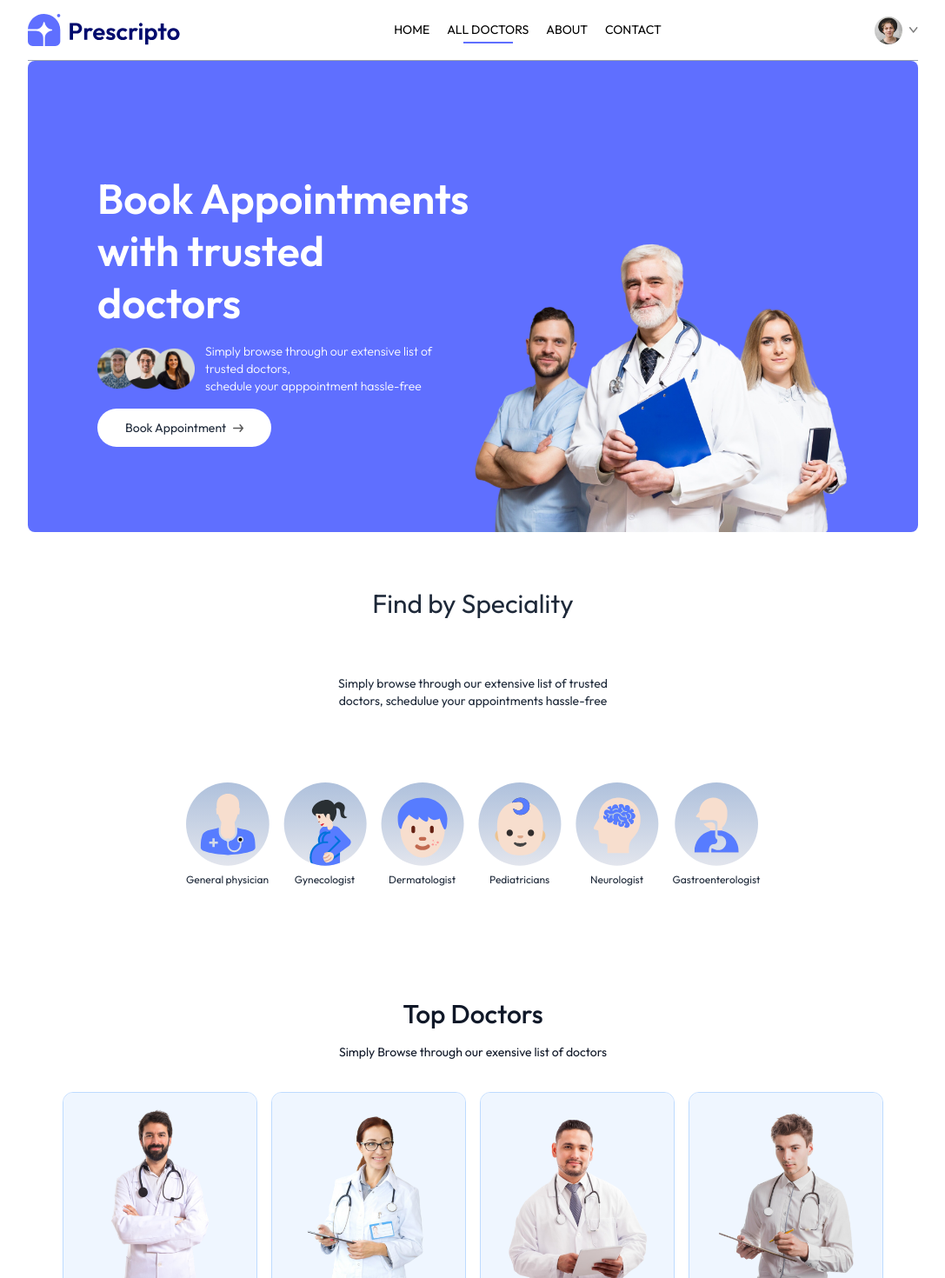
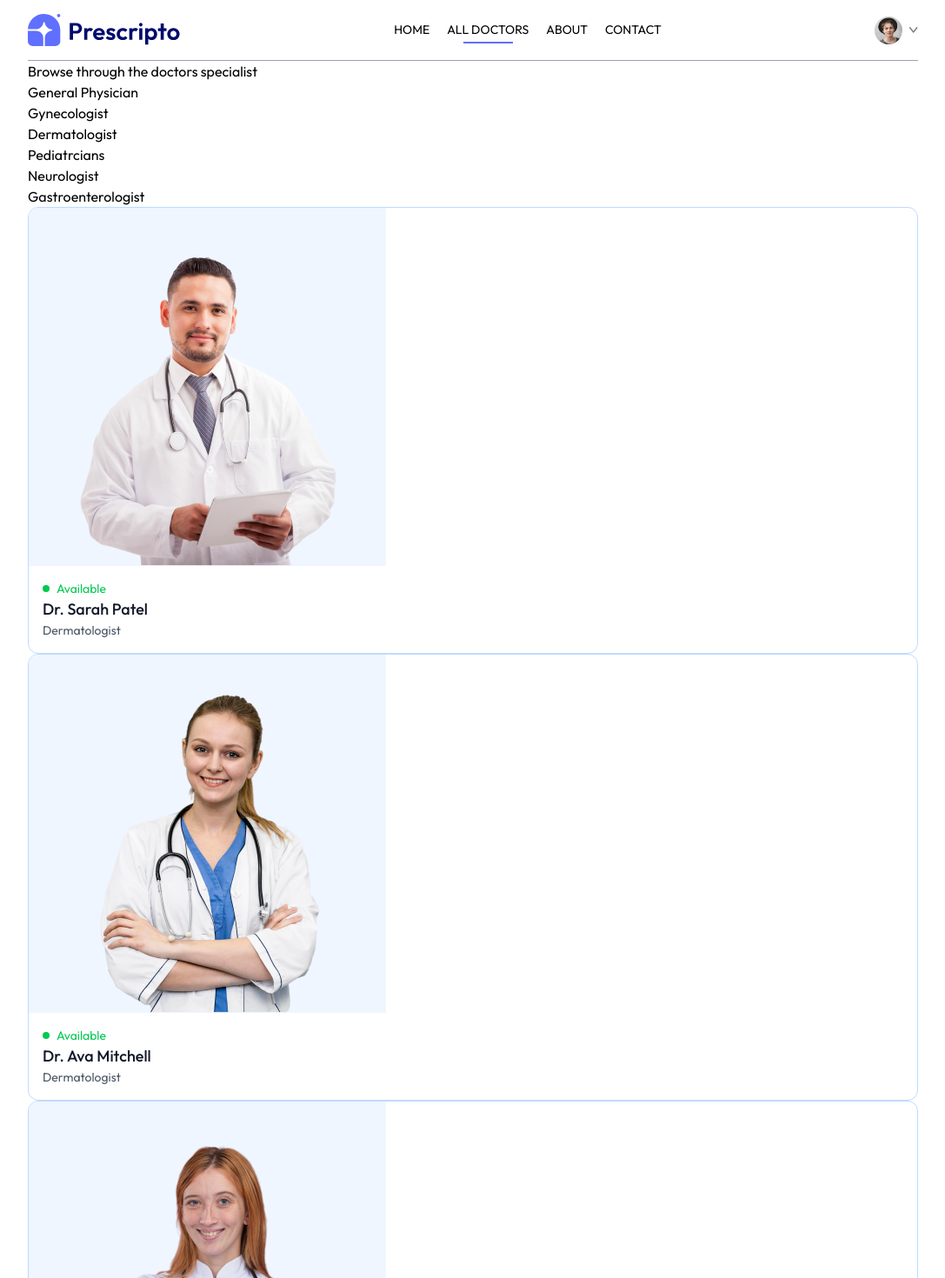
Before and after one commit to mercynjambi/tabibu, a React (Vite) app in the folder frontend/: page /doctors/Dermatologist in a window 1280 px wide. Shown: the top 1470 px of the page at 87% size, without its empty margins (96-1183 px from the left). Built offline with nearby package versions, Linux system fonts and the light colour scheme; a web font is replaced by a local one.

Commit message:
Set up Doctor filtering functionality

```diff
--- a/frontend/src/App.jsx
+++ b/frontend/src/App.jsx
@@ -18,7 +18,7 @@
       <Routes>
            <Route path="/" element={<Home/>}/>
            <Route path="/doctors" element={<Doctors/>}/>
-           <Route path="/doctors/:speciality" element={<Home/>}/>
+           <Route path="/doctors/:speciality" element={<Doctors/>}/>
             <Route path="/login" element={<Login/>}/>
             <Route path="/about" element={<About/>}/>
             <Route path="/contact" element={<Contact/>}/>
--- a/frontend/src/components/Navbar.jsx
+++ b/frontend/src/components/Navbar.jsx
@@ -13,7 +13,7 @@
 
   return (
     <div  className='flex items-center justify-between text-sm py-4 border-b border-b-gray-400 '>
-<img className='w-44 cursor-pointer'
+<img  onClick={()=> navigate('/')}className='w-44 cursor-pointer'
  src={assets.logo} alt='logo'/>
 <ul className='hidden md:flex items-start gap-5 '>
     <NavLink to='/'>
--- a/frontend/src/components/SpecilaityMenu.jsx
+++ b/frontend/src/components/SpecilaityMenu.jsx
@@ -9,7 +9,7 @@
         <p className='sm:w-1/3 text-center text-sm'>Simply browse through our extensive list of trusted doctors, schedulue your appointments hassle-free</p>
         <div className='flex sm:justify-center gap-4 pt-5 w-full overflow-scroll'>
             {specialityData.map((item,index) => (
-                <Link onClick={()=>scrollTo(0,0 )} className='flex flex-col items-center text-xs cursor-pointer flex-shrink-o hover:translate-y-[-10px] transition-all duration-500 ' key={index} to='{`/doctors/${{item.speciality}}}'>
+                <Link onClick={()=>scrollTo(0,0 )} className='flex flex-col items-center text-xs cursor-pointer flex-shrink-0 hover:translate-y-[-10px] transition-all duration-500 ' key={index} to={`/doctors/${item.speciality}`}>
                     <img  className='w-16 sm:w-24 mb-2' src={item.image}/>
                     <p>{item.speciality}</p>
 
--- a/frontend/src/pages/Doctors.jsx
+++ b/frontend/src/pages/Doctors.jsx
@@ -1,8 +1,60 @@
-import React from 'react'
+import React, { useContext, useEffect, useState } from 'react'
+import { useParams } from 'react-router-dom'
+import { AppContext } from '../context/AppContext.jsx'
+
 
 const Doctors = () => {
+
+  const {speciality} = useParams()
+  const [filterDoc, setFilterDoc] = useState([])
+  //  {console.log(speciality)}
+  const {doctors} = useContext(AppContext)
+   const applyFilter = () =>{
+    if(speciality){
+      setFilterDoc(doctors.filter(doc => doc.speciality=== speciality))
+    }else{
+      setFilterDoc(doctors)
+    }
+   }
+   useEffect(()=>{
+    applyFilter()
+   }, [doctors, speciality])
+
+
+
+
   return (
-    <div>Doctors</div>
+    <div>
+    <p>Browse through the doctors specialist</p>
+      <div>
+            <div>
+              <p>General Physician</p>
+              <p>Gynecologist</p>
+              <p>Dermatologist</p>
+              <p>Pediatrcians</p>
+              <p>Neurologist</p>
+              <p>Gastroenterologist</p>
+            </div>
+
+            <div>
+              {
+             filterDoc.map((item,index)=>(
+                <div onClick={()=> navigate(`/appointment/${item._id}`)} key={index} className='border border-blue-200 rounded-xl overflow-hidden cursor-pointer hover:translate-y-[-10px] transition-all duration-500'>
+                    <img className='bg-blue-50' src={item.image} alt={item.name}  />
+                    <div className='p-4'>
+                        <div className='flex items-center gap-2 text-sm text-center text-green-500'>
+                              <p className='w-2 h-2 bg-green-500 rounded-full'></p><p>Available</p>
+                        </div>
+                        <p className='text-gray-900 text-lg font-medium'>{item.name}</p>
+                         <p className='text-gray-600 text-sm'>{item.speciality}</p>
+                    </div>
+
+                </div>
+            ))
+              }
+            </div>
+      </div>
+    </div>
   )
 }
 
```
